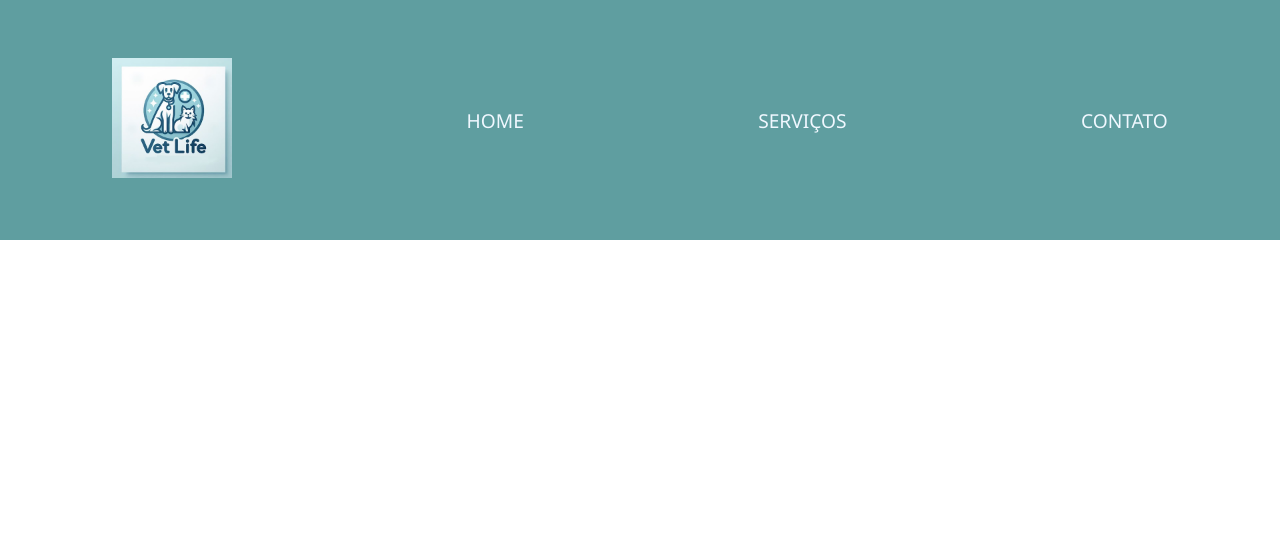
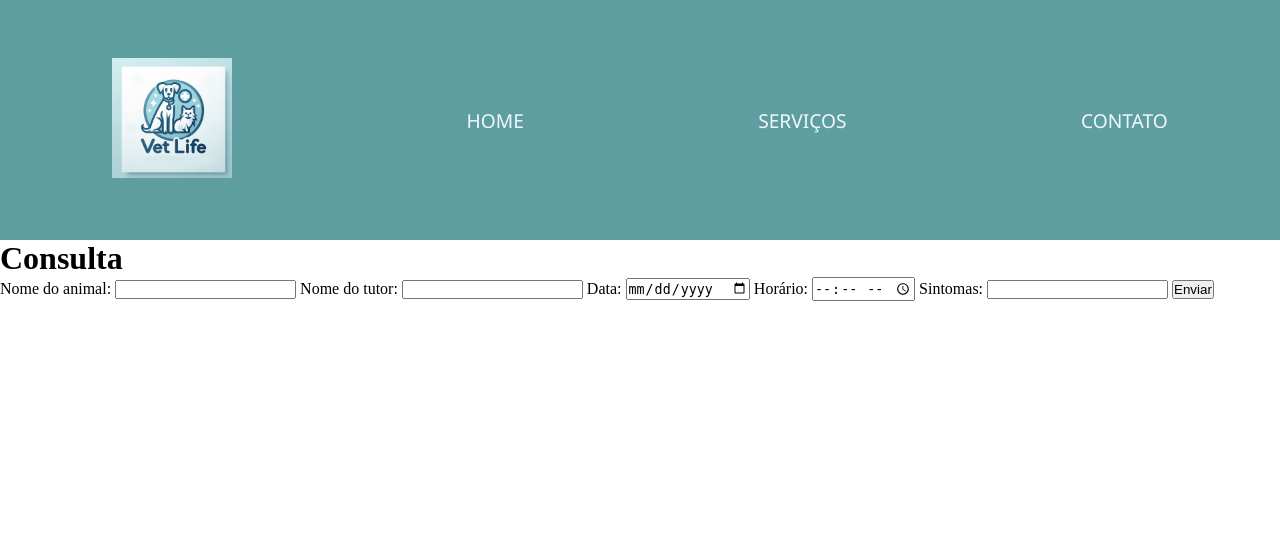
Before and after one commit to valentinaiwonder/vetlifenovo, a Flask app: template templates/agendamento.html in a window 1280 px wide. Shown: the top 541 px of the page. Run offline with Flask 3, Linux system fonts and the light colour scheme; the template is opened without the code that fills it, so the values that code supplies are empty.

Commit message:
HTML AGENDAMENTO

```diff
--- a/templates/agendamento.html
+++ b/templates/agendamento.html
@@ -27,7 +27,20 @@
         </div>
     </header>
     <main>
-
+    <div>
+        <h1>Consulta</h1>
+        <label for="nome">Nome do animal:</label>
+        <input type="text" id="nome" name="nome">
+        <label for="nome">Nome do tutor:</label>
+        <input type="text" id="nome" name="nome">
+        <label for="data">Data:</label>
+        <input type="date" id="data" name="data">
+        <label for="horario">Horário:</label>
+        <input type="time" id="horario" name="horario">
+        <label for="sintomas">Sintomas:</label>
+        <input type="text" id="sintomas" name="sintomas">
+        <button type="submit">Enviar</button>
+    </div>
     </main>
     <footer>
         <p>© Copyright - 2024 Clínica veterinária. Todos os direitos reservados.</p>
```
Also changed, not shown: static/img/estilocontato.css (added, +31 -0 lines), templates/faleconosco.html (+8 -2 lines).
